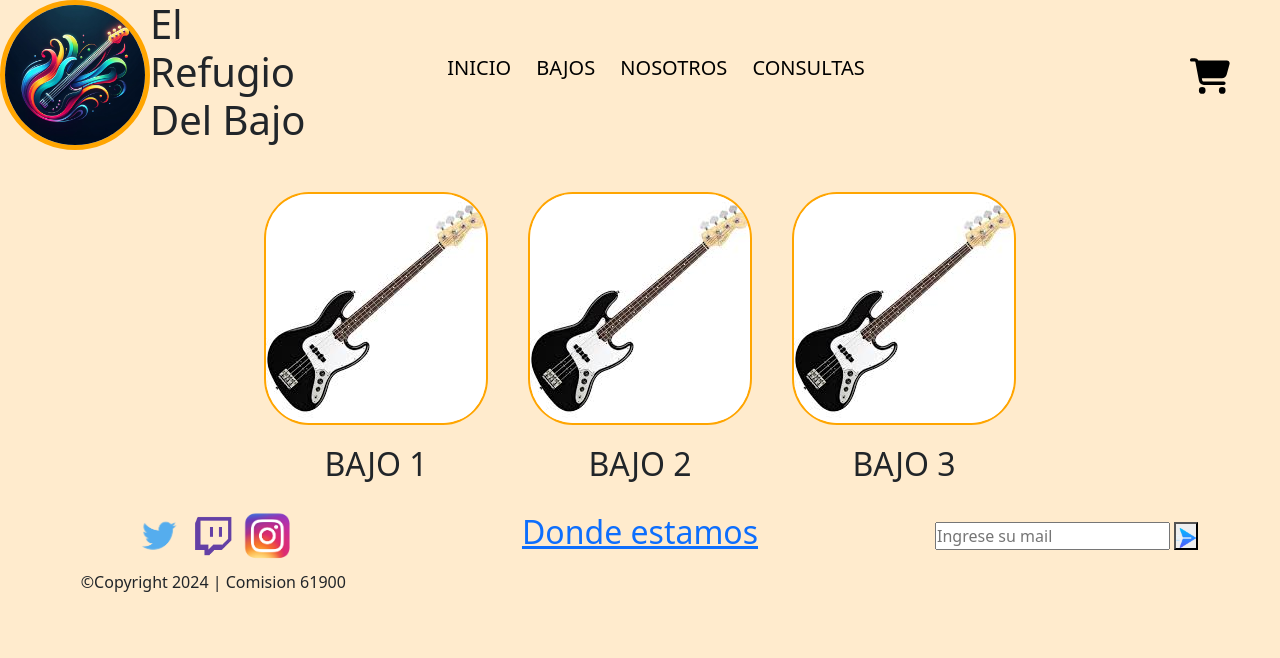
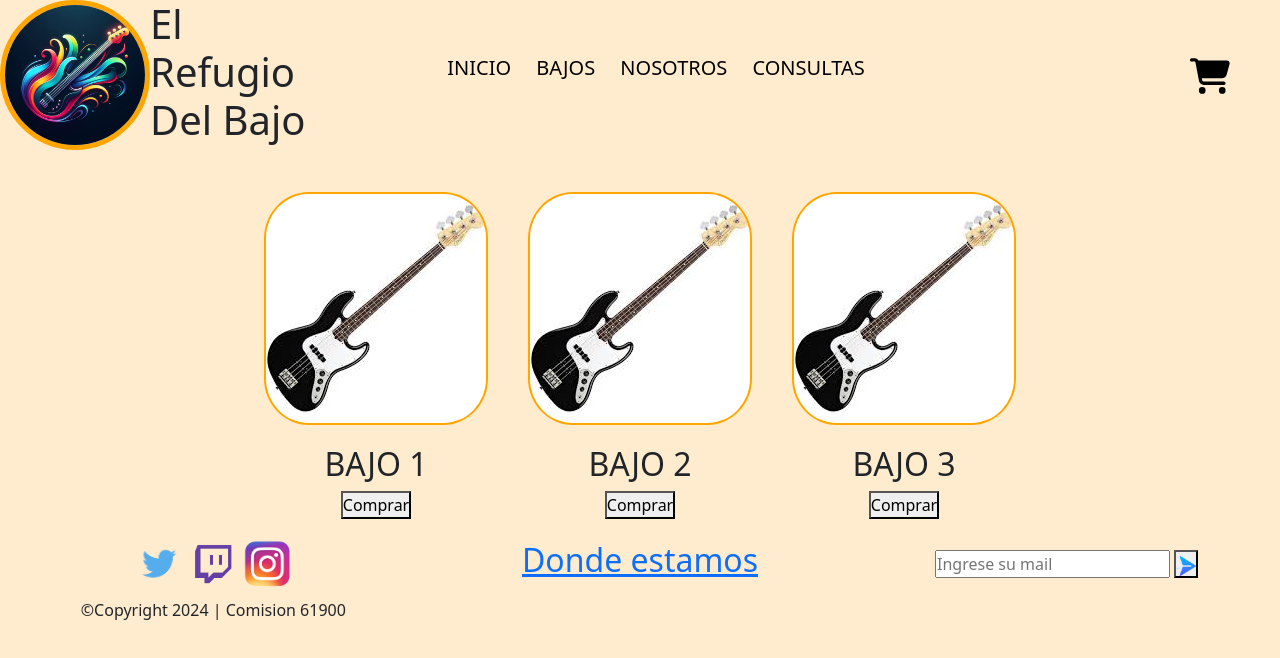
Before and after one commit to diego-desarrollo/el-refugio-del-bajo, a plain HTML site: page pages/bajos.html in a window 1280 px wide. Drawn offline with nearby package versions, Linux system fonts and the light colour scheme.

Commit message:
arreglos de links

```diff
--- a/pages/bajos.html
+++ b/pages/bajos.html
@@ -42,14 +42,17 @@
         <div class="div-bajos">
             <img class="img-bajo1" src="../assets/images/bajo-1.jpg" alt="bajo 1">
             <h2>BAJO 1</h2>
+            <button type="button">Comprar</button>
         </div>
         <div class="div-bajos">
             <img class="img-bajo1" src="../assets/images/bajo-1.jpg" alt="bajo 1">
             <h2>BAJO 2</h2>
+            <button type="button">Comprar</button>
         </div>
         <div class="div-bajos">
             <img class="img-bajo1" src="../assets/images/bajo-1.jpg" alt="bajo 1">
             <h2>BAJO 3</h2>
+            <button type="button">Comprar</button>
         </div>
     </section>
 
```
Also changed, not shown: pages/consultas.html (+1 -1 lines), pages/nosotros.html (+1 -1 lines).
